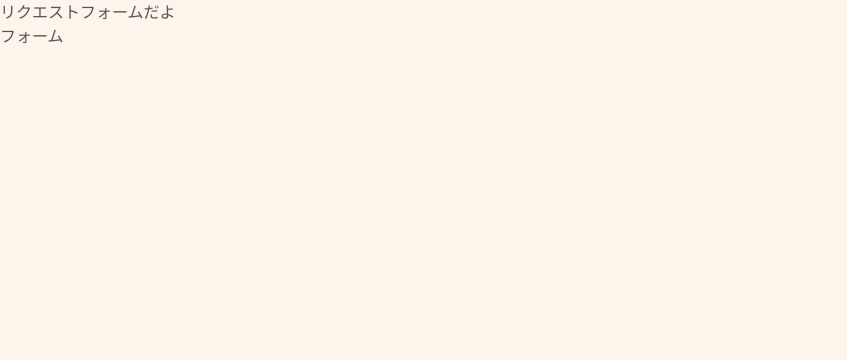
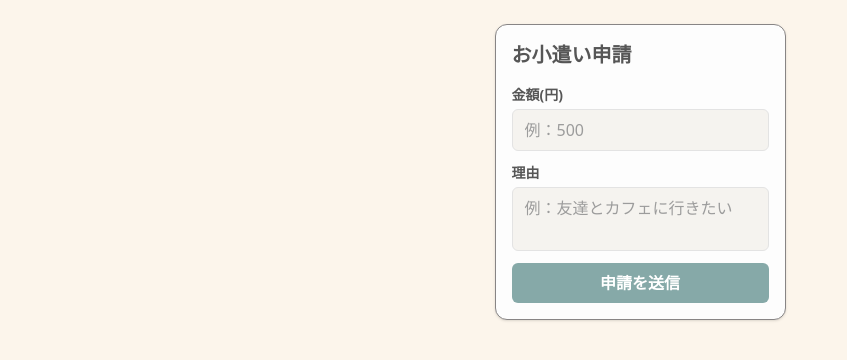
Before and after one commit to 038bkn/oyakozukai, a React (Vite) app in the folder client/: page / in a window 1280 px wide. Shown: the top 360 px of the page, without its empty margins (0-847 px from the left). Built offline with nearby package versions, Linux system fonts and the light colour scheme.

Commit message:
feat: 申請画面UI実装

```diff
--- a/client/src/features/requests/compornents/RequestForm.tsx
+++ b/client/src/features/requests/compornents/RequestForm.tsx
@@ -1,5 +1,49 @@
+import { useEffect, useRef, useState } from "react"
+
 export const RequestForm = () => {
+
+    const [amount, setAmount] = useState("");
+    const [reason, setReason] = useState("");
+    const textareaRef = useRef<HTMLTextAreaElement>(null);
+
+    useEffect(() => {
+        const textarea = textareaRef.current;
+        if (!textarea) return;
+
+        textarea.style.height = "auto";
+        textarea.style.height = textarea.scrollHeight + "px";
+    }, [reason]);
+
+    const handleSubmit = (e: React.FormEvent) => {
+        e.preventDefault();
+        console.log("申請内容：", { amount, reason });
+    }
+
     return (
-        <div>フォーム</div>
+        <form onSubmit={handleSubmit} className="flex flex-col gap-3">
+            <label className="flex flex-col gap-1">
+                <span className="text-sm font-semibold text-[valr(--color-text)">金額(円)</span>
+                <input
+                    type="number"
+                    placeholder="例：500"
+                    value={amount}
+                    onChange={(e) => setAmount(e.target.value)}
+                />
+            </label>
+
+            <label className="flex flex-col gap-1">
+                <span className="text-sm font-semibold text-[valr(--color-text)">理由</span>
+                <textarea
+                    ref={textareaRef}
+                    placeholder="例：友達とカフェに行きたい"
+                    value={reason}
+                    onChange={(e) => setReason(e.target.value)}
+                    className="resize-none overflow-hidden"
+                />
+            </label>
+            <button type="submit" className="btn-green">
+                申請を送信
+            </button>
+        </form>
     )
 }
--- a/client/src/features/requests/pages/RequestPage.tsx
+++ b/client/src/features/requests/pages/RequestPage.tsx
@@ -2,9 +2,11 @@ import { RequestForm } from "../compornents/RequestForm"
 
 export const RequestPage = () => {
     return (
-        <div>
-            <h1>リクエストフォームだよ</h1>
-            <RequestForm />
+        <div className="min-h-screen flex flex-col items-center p-6">
+            <div className="card-white max-w-md">
+                <h1 className="text-xl font-bold mb-4">お小遣い申請</h1>
+                <RequestForm />
+            </div>
         </div>
     )
 }
--- a/client/src/index.css
+++ b/client/src/index.css
@@ -6,6 +6,7 @@
   --color-text: #565656;
   --color-text-white: #FDFDFD;
   --color-border: #888585;
+  --color-border-light: #E3E3E3;
 
   /* 状態・エリア用 */
   --color-error-area: #F0DFDD;
@@ -27,7 +28,7 @@ body {
 /* 入力フォーム */
 input,
 textarea {
-  @apply border border-[var(--color-border)] rounded-md px-3 py-2 w-full;
+  @apply border border-[var(--color-border-light)] bg-[var(--color-sub-beige)] rounded-md px-3 py-2 w-full;
   color: var(--color-text);
 }
 
@@ -42,7 +43,7 @@ textarea::placeholder {
 }
 
 .card-white {
-  @apply bg-[var(--color-white-area)] rounded-xl p-4 shadow-sm;
+  @apply border border-[var(--color-border)] bg-[var(--color-white-area)] rounded-xl p-4 shadow-sm;
 }
 
 .card-error {
```
